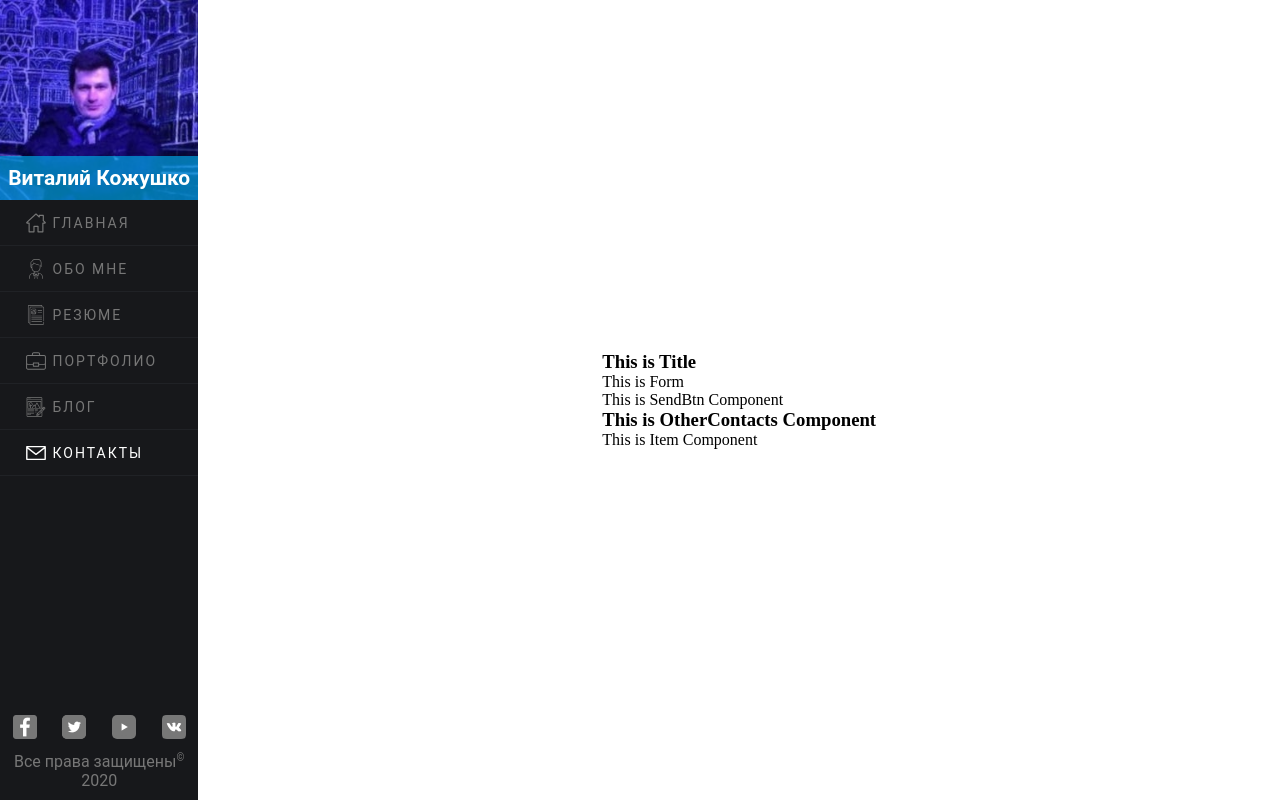
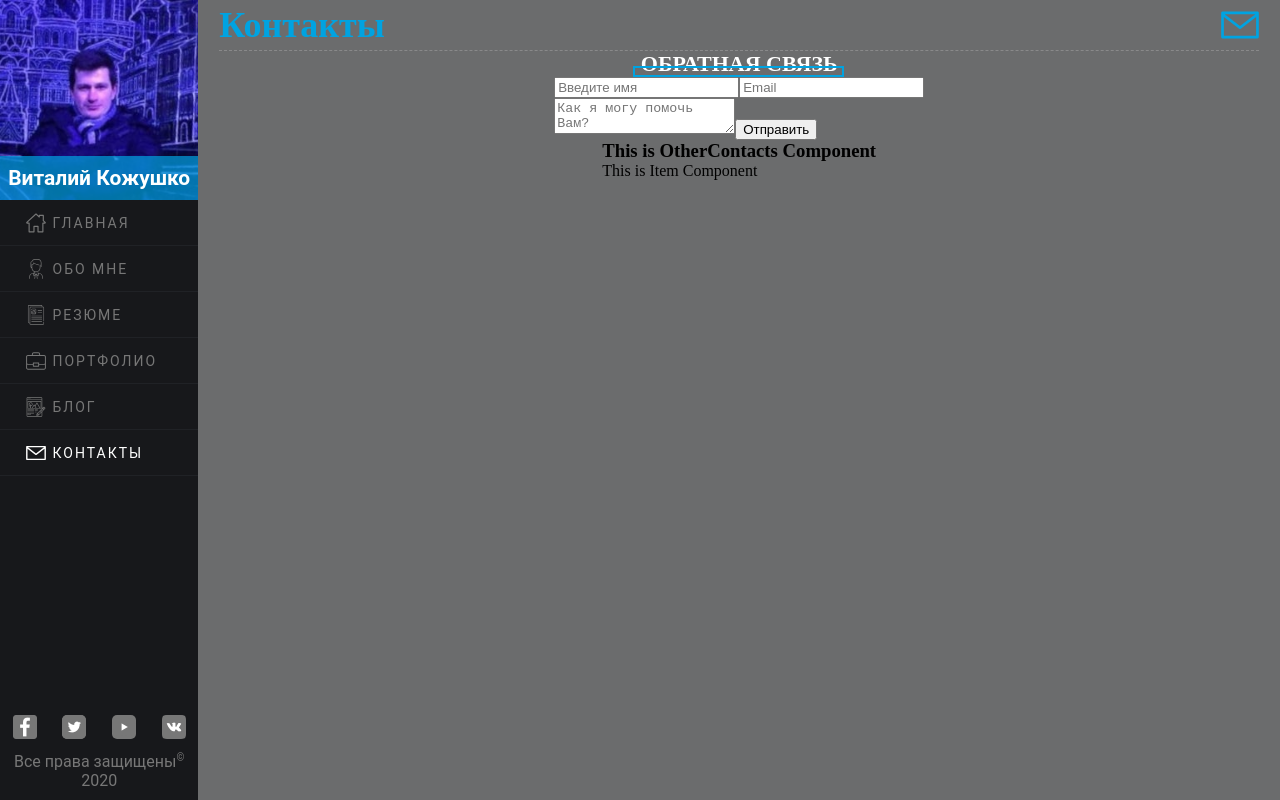
Before and after one commit to pilotvitalik/old_portfolio_part_2, a React (Create React App) app: page /contacts in a window 1280 px wide. Built offline with nearby package versions, Linux system fonts and the light colour scheme.

Commit message:
added styles for component Title in the Contact component; added form

```diff
--- a/src/App.js
+++ b/src/App.js
@@ -9,9 +9,9 @@ class App extends React.Component{
 	render(){
 		return(
 			<Router>
-				<div className={styles.wrapper}>
-				  <Navbar navBar={store}/>
-				  <Content />
+				<div className={ styles.wrapper }>
+				  <Navbar navBar={ store }/>
+				  <Content content={ store }/>
 				</div>
 			</Router>
 		);
--- a/src/components/Content/Contact/Contact.js
+++ b/src/components/Content/Contact/Contact.js
@@ -1,14 +1,21 @@
 import React from 'react';
 import style from './contact.module.css';
-import { Title } from './Title/title.js';
+import { Title } from './Title/Title.js';
 import { SendForm } from './SendForm/SendForm.js';
 import { OtherContacts } from './OtherContacts/OtherContacts.js';
 
 class Contact extends React.Component{
+	constructor(props){
+		super(props);
+		this.state = {
+			contact: this.props.contact,
+		}
+	}
+
 	render(){
 		return(
 			<div className={ style.contact }>
-				<Title/>
+				<Title icon={ this.state.contact }/>
 				<SendForm/>
 				<OtherContacts/>
 			</div>
--- a/src/components/Content/Contact/SendForm/Form/Form.js
+++ /dev/null
@@ -1,11 +0,0 @@
-import React from 'react';
-
-class Form extends React.Component{
-	render(){
-		return(
-			<p>This is Form</p>
-		);
-	}
-};
-
-export { Form };
--- a/src/components/Content/Contact/SendForm/SendBtn/SendBtn.js
+++ /dev/null
@@ -1,11 +0,0 @@
-import React from 'react';
-
-class SendBtn extends React.Component{
-	render(){
-		return(
-			<p>This is SendBtn Component</p>
-		);
-	}
-};
-
-export { SendBtn };
--- a/src/components/Content/Contact/SendForm/SendForm.js
+++ b/src/components/Content/Contact/SendForm/SendForm.js
@@ -1,14 +1,19 @@
 import React from 'react';
 import style from './sendForm.module.css';
-import { Form } from './Form/Form.js';
-import { SendBtn } from './SendBtn/SendBtn.js';
 
 class SendForm extends React.Component{
 	render(){
 		return(
 			<div className={ style.sendForm }>
-				<Form/>
-				<SendBtn/>
+				<h3>Обратная связь</h3>
+				<form>
+					<div>
+						<input type='text' placeholder='Введите имя'/>
+						<input type='text' placeholder='Email'/>
+					</div>
+					<textarea placeholder='Как я могу помочь Вам?'></textarea>
+					<button type='button'>Отправить</button>
+				</form>
 			</div>
 		);
 	}
--- a/src/components/Content/Contact/SendForm/sendForm.module.css
+++ b/src/components/Content/Contact/SendForm/sendForm.module.css
@@ -0,0 +1,39 @@
+.sendForm{
+	display: flex;
+	flex-direction: column;
+	justify-content: flex-start;
+	align-items: center;
+	position: relative;
+	width: 98%;
+	height: auto;
+}
+.sendForm h3{
+	display: inline-block;
+	position: relative;
+	width: auto;
+	height: auto;
+	color: #fff;
+	font-size: 22px;
+	font-weight: 600;
+	text-transform: uppercase;
+	background: #6B6C6D;
+}
+.sendForm h3:before{
+	content: '';
+	position: absolute;
+	width: 105%;
+	height: 7px;
+	left: -7.5px;
+	bottom: 0;
+	border: 2px solid #00A3E1;
+}
+@media (min-width: 992px){
+	.sendForm{
+		width: 95%;
+	}
+}
+@media (min-width: 1200px){
+	.sendForm{
+		width: 1040px;
+	}
+}
--- /dev/null
+++ b/src/components/Content/Contact/Title/Title.js
@@ -0,0 +1,22 @@
+import React from 'react';
+import style from './title.module.css';
+
+class Title extends React.Component{
+	constructor(props){
+		super(props);
+		this.state = {
+			image: this.props.icon,
+		}
+	}
+
+	render(){
+		return(
+			<div className={ style.title }>
+				<h3>Контакты</h3>
+				<img src={ this.state.image.url } alt={ this.state.image.name }/>
+			</div>
+		);
+	}
+};
+
+export { Title };
--- a/src/components/Content/Contact/Title/title.js
+++ /dev/null
@@ -1,11 +0,0 @@
-import React from 'react';
-
-class Title extends React.Component{
-	render(){
-		return(
-			<h3>This is Title</h3>
-		);
-	}
-};
-
-export { Title };
--- /dev/null
+++ b/src/components/Content/Contact/Title/title.module.css
@@ -0,0 +1,34 @@
+.title{
+	display: flex;
+	flex-direction: row;
+	justify-content: space-between;
+	align-items: center;
+	width: 98%;
+	height: 50px;
+	border-bottom: 1px dashed rgba(255, 255, 255, 0.2) ;
+}
+.title h3{
+	display: inline-block;
+	position: relative;
+	width: auto;
+	height: auto;
+	color: #00A3E1;
+	font-weight: 600;
+	font-size: 36px;
+}
+.title img{
+	display: block;
+	position: relative;
+	width: 38px;
+	height: auto;
+}
+@media (min-width: 992px){
+	.title{
+		width: 95%;
+	}
+}
+@media (min-width: 1200px){
+	.title{
+		width: 1040px;
+	}
+}
--- a/src/components/Content/Contact/contact.module.css
+++ b/src/components/Content/Contact/contact.module.css
@@ -0,0 +1,9 @@
+.contact{
+	display: flex;
+	flex-direction: column;
+	align-items: center;
+	position: relative;
+	width: 100%;
+	height: 100%;
+	background: #6B6C6D;
+}
--- a/src/components/Content/Content.js
+++ b/src/components/Content/Content.js
@@ -10,6 +10,13 @@ import { Blog } from './Blog/Blog.js';
 import { Contact } from './Contact/Contact.js';
 
 class Content extends React.Component{
+	constructor(props){
+		super(props);
+		this.state = {
+			contact: this.props.content.contactIcon,
+		}
+	}
+
 	render(){
 		return(
 		<div className={ style.wrapper }>
@@ -41,7 +48,7 @@ class Content extends React.Component{
 		    		<Blog/>
 		    	</Route>
 		    	<Route path='/contacts'>
-		    		<Contact/>
+		    		<Contact contact={ this.state.contact }/>
 		    	</Route>
 		    </Switch>
 		  </div>
--- a/src/redux/store.js
+++ b/src/redux/store.js
@@ -23,6 +23,8 @@ import facebookDark from '../img/iconSocial/facebook_dark.png';
 import twitterDark from '../img/iconSocial/twitter_dark.png';
 import youtubeDark from '../img/iconSocial/youtube_dark.png';
 import vkDark from '../img/iconSocial/vk_dark.png';
+
+import contactIcon from '../img/iconNavbar/contactPage.svg';
 
 let store = {
 	navMenuList: [
@@ -152,7 +154,11 @@ let store = {
 		year: '2020',
 		sign: '&copy;',
 		text: 'Все права защищены',
-	}
+	},
+	contactIcon: {
+		url: contactIcon,
+		name: 'конверт',
+	},
 }
 
 export { store };
```
Also changed, not shown: src/img/iconNavbar/contactPage.svg (added).
